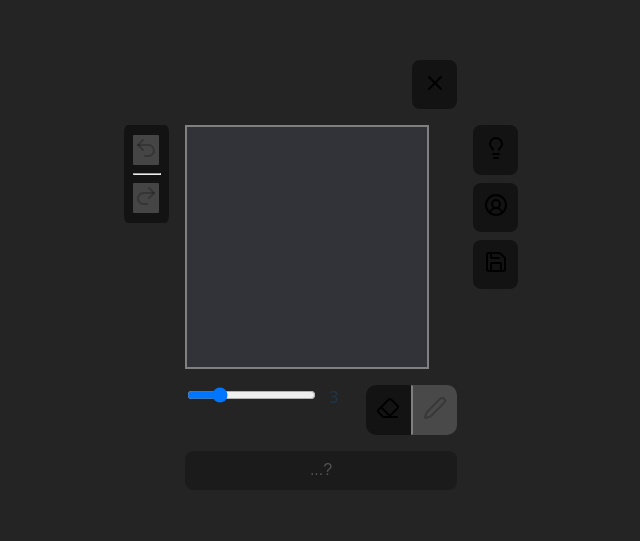
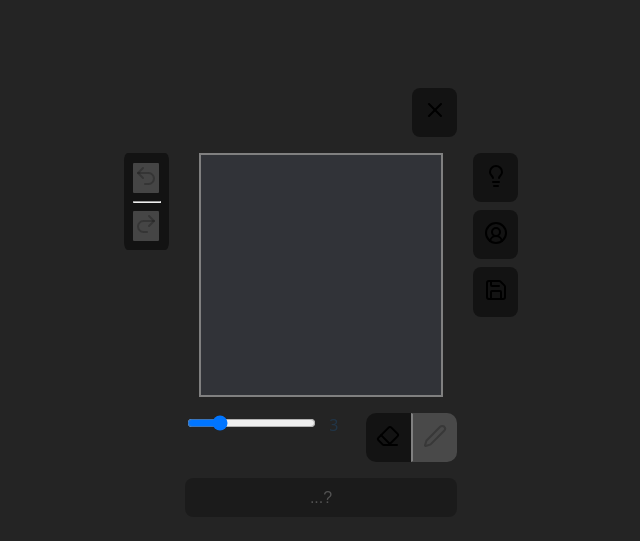
Before and after one commit to krispyre/dualpfp, a React (Vite) app: page / in a window 1280 px wide. Shown: the part 157-698 px from the top of the page, without its empty margins (319-959 px from the left). Built offline with nearby package versions, Linux system fonts and the light colour scheme.

Commit message:
grids sticking to center

```diff
--- a/src/App.css
+++ b/src/App.css
@@ -11,7 +11,7 @@
   outline: 1px solid rgba(35, 255, 1, 0.551);
 }
 #root {
-   height: 100vh;
+  height: 100vh;
   margin: 0 auto;
   padding: 2rem;
   text-align: center;
@@ -25,6 +25,9 @@
   margin: auto;
   display: grid;
   gap: 1em;
+
+  grid-template-columns: 1fr max-content 1fr;
+  grid-template-rows: 1fr max-content 1fr;
   grid-template-areas:
     ". a ."
     "b c d"
@@ -35,12 +38,14 @@
   }
   #clearBtns {
     grid-area: a;
+    place-self: end end
   }
   #undoStack {
     grid-area: b;
   }
-  #canvasContainer {
+  #canvasCell {
     grid-area: c;
+    place-items: center;
   }
   #displayToggles {
     grid-area: d;
--- a/src/App.tsx
+++ b/src/App.tsx
@@ -231,6 +231,7 @@ function App() {
 
   return (
     <main id="gridWrap">
+      <section id="canvasCell">
         <section
           id="canvasContainer"
           style={{
@@ -261,6 +262,7 @@ function App() {
           />
           <canvas id="ui" className="layer" width={LENGTH}></canvas>
           <CircleMask isEnabled={showCircleMask} length={LENGTH} />
+        </section>
       </section>
       <section id="undoStack">
         <div id="undosWrap" className="btnGroup col">
```
Lines whose indentation alone changed are shown as unchanged.
